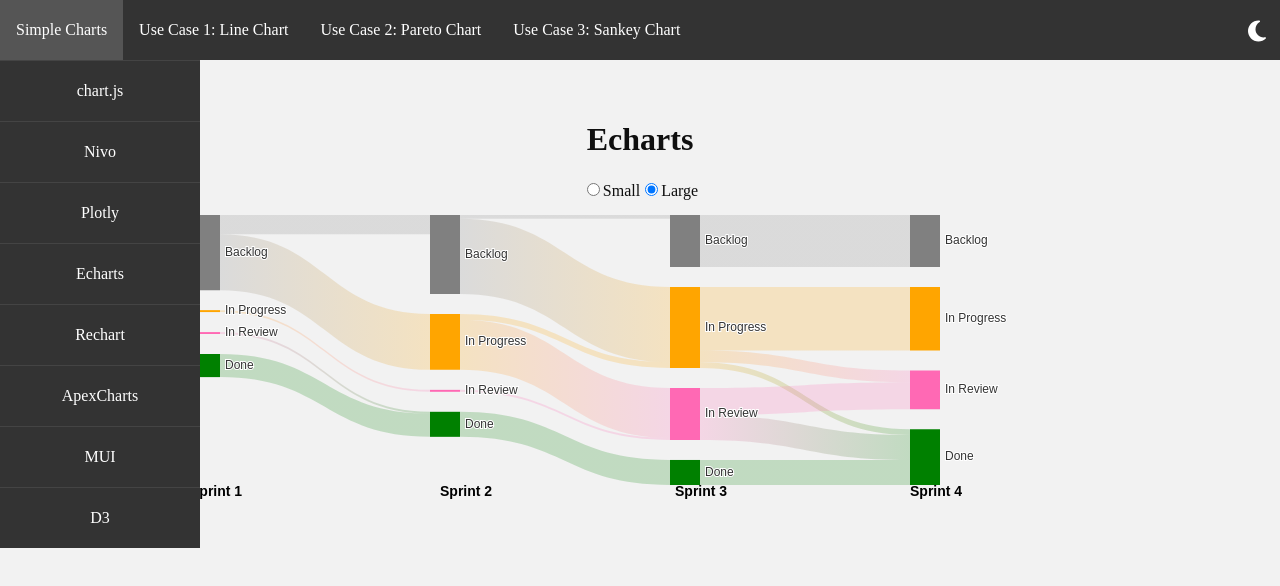
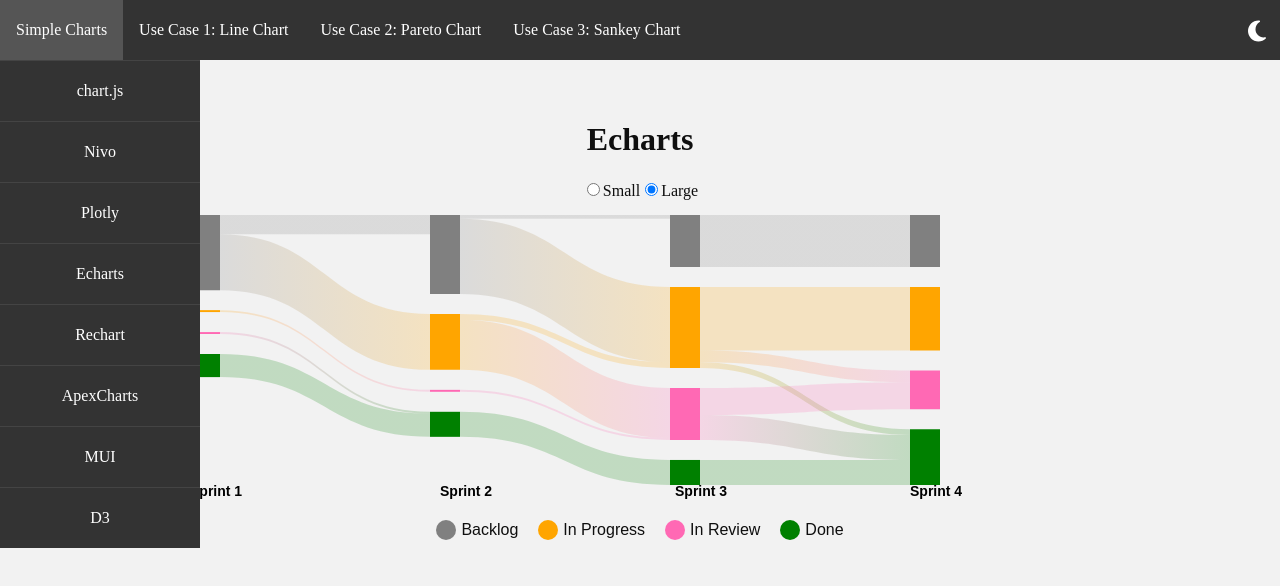
Before and after one commit to Deaniebean/data-viz-libraries, a React (Vite) app: page /echarts/sankey in a window 1280 px wide. Shown: the top 586 px of the page. Built offline with nearby package versions, Linux system fonts and the light colour scheme; what chartjs-chart-sankey, chartjs-plugin-datalabels would draw is missing.

Commit message:
all legends apart from chartjs not complete

```diff
--- a/src/charts/sankeyChart/ApexSankey.tsx
+++ b/src/charts/sankeyChart/ApexSankey.tsx
@@ -34,31 +34,26 @@ export const ApexSankeyChart = () => {
       });
 
       const data = {
-
         nodes: [
-        { id: "Q1 Backlog", title: "Q1 Backlog", color: "#80808080" },
-        { id: "Q1 In Progress", title: "In Progress", color: "#FFA50080" },
-        { id: "Q1 In Review", title: "Q1 In Review", color: "#FF69B480" },
-        { id: "Q1 Done", title: "Q1 Done", color: "#00800080"  },
-
-        { id: "Q2 Backlog", title: "Q2 Backlog", color: "#80808080" },
-        { id: "Q2 In Progress", title: "Q2 In Progress", color: "#FFA50080" },
-        { id: "Q2 In Review", title: "Q2 In Review", color: "#FF69B480" },
-        { id: "Q2 Done", title: "Q2 Done", color: "#00800080"  },
-
-        { id: "Q3 Backlog", title: "Q3 Backlog", color: "#80808080" },
-        { id: "Q3 In Progress", title: "Q3 In Progress", color: "#FFA50080" },
-        { id: "Q3 In Review", title: "Q3 In Review", color: "#FF69B480" },
-        { id: "Q3 Done", title: "Q3 Done", color: "#00800080"  },
-
-        { id: "Q4 Backlog", title: "Q4 Backlog", color: "#80808080" },
-        { id: "Q4 In Progress", title: "Q4 In Progress", color: "#FFA50080" },
-        { id: "Q4 In Review", title: "Q4 In Review", color: "#FF69B480" },
-        { id: "Q4 Done", title: "Q4 Done", color: "#00800080"  },
-
+          { id: "Q1 Backlog", title: "", color: "#80808080" },
+          { id: "Q1 In Progress", title: "", color: "#FFA50080" },
+          { id: "Q1 In Review", title: "", color: "#FF69B480" },
+          { id: "Q1 Done", title: "", color: "#00800080" },
+          { id: "Q2 Backlog", title: "", color: "#80808080" },
+          { id: "Q2 In Progress", title: "", color: "#FFA50080" },
+          { id: "Q2 In Review", title: "", color: "#FF69B480" },
+          { id: "Q2 Done", title: "", color: "#00800080" },
+          { id: "Q3 Backlog", title: "", color: "#80808080" },
+          { id: "Q3 In Progress", title: "", color: "#FFA50080" },
+          { id: "Q3 In Review", title: "", color: "#FF69B480" },
+          { id: "Q3 Done", title: "", color: "#00800080" },
+          { id: "Q4 Backlog", title: "", color: "#80808080" },
+          { id: "Q4 In Progress", title: "", color: "#FFA50080" },
+          { id: "Q4 In Review", title: "", color: "#FF69B480" },
+          { id: "Q4 Done", title: "", color: "#00800080" },
         ],
         edges: edges,
-      options : {
+        options: {
           nodeWidth: 30,
           fontFamily: "Arial, sans-serif",
           fontWeight: 600,
@@ -66,8 +61,8 @@ export const ApexSankeyChart = () => {
           fontColor: "#000",
           canvasStyle: "",
           spacing: 5,
-        width: '100%',
-        height: '#100%',
+          width: "100%",
+          height: "100%",
           enableTooltip: true,
           tooltipId: "sankey-tooltip",
           tooltipBorderColor: "#ccc",
@@ -75,15 +70,84 @@ export const ApexSankeyChart = () => {
           edgeOpacity: 0.7,
           edgeGradientFill: true,
         },
+        plotOptions: {
+          sankey: {
+            label: {
+              show: false, // Hides the labels
+            },
+          },
+        },
       };
+
+
+
 
     const sankey = new ApexSankey(chartRef.current, data.options);
     sankey.render(data);
   }, []);
 
+  // Custom Legend Component
+  const Legend = () => (
+    <div style={{ display: 'flex', justifyContent: 'center', marginTop: '20px' }}>
+
+      <div style={{ margin: '0 10px', display: 'flex', alignItems: 'center' }}>
+        <span
+          style={{
+            width: '20px',
+            height: '20px',
+            backgroundColor: "#808080", // Grey Backlog
+            borderRadius: '50%',
+            marginRight: '5px',
+          }}
+        />
+        <span  style={{fontFamily: 'Arial, sans-serif'}}>Backlog</span>
+      </div>
+
+      <div style={{ margin: '0 10px', display: 'flex', alignItems: 'center' }}>
+        <span
+          style={{
+            width: '20px',
+            height: '20px',
+            backgroundColor: "#FFA500" , // Yellow in Progress
+            borderRadius: '50%',
+            marginRight: '5px',
+          }}
+        />
+        <span  style={{fontFamily: 'Arial, sans-serif'}}>In Progress</span>
+      </div>
+
+      <div style={{ margin: '0 10px', display: 'flex', alignItems: 'center' }}>
+        <span
+          style={{
+            width: '20px',
+            height: '20px',
+            backgroundColor: "#FF69B4" , // Pink in Review
+            borderRadius: '50%',
+            marginRight: '5px',
+          }}
+        />
+        <span  style={{fontFamily: 'Arial, sans-serif'}}>In Review</span>
+      </div>
+
+      <div style={{ margin: '0 10px', display: 'flex', alignItems: 'center' }}>
+        <span
+          style={{
+            width: '20px',
+            height: '20px',
+            backgroundColor: "#008000",
+            borderRadius: '50%',
+            marginRight: '5px',
+          }}
+        />
+        <span style={{fontFamily: 'Arial, sans-serif'}}>Done</span>
+      </div>
+    </div>
+  );
+
   return(
     <ChartWrapper title="ApexCharts">
       <div ref={chartRef}/>;
+      <Legend/>
     </ChartWrapper>
   )
 };
--- a/src/charts/sankeyChart/ChartjsSankey.tsx
+++ b/src/charts/sankeyChart/ChartjsSankey.tsx
@@ -114,12 +114,70 @@ const data = {
     ],
   };
 
+    // Custom Legend Component
+    const Legend = () => (
+      <div style={{ display: 'flex', justifyContent: 'center', marginTop: '20px' }}>
+
+        <div style={{ margin: '0 10px', display: 'flex', alignItems: 'center' }}>
+          <span
+            style={{
+              width: '20px',
+              height: '20px',
+              backgroundColor: "#808080", // Grey Backlog
+              borderRadius: '50%',
+              marginRight: '5px',
+            }}
+          />
+          <span  style={{fontFamily: 'Arial, sans-serif'}}>Backlog</span>
+        </div>
+
+        <div style={{ margin: '0 10px', display: 'flex', alignItems: 'center' }}>
+          <span
+            style={{
+              width: '20px',
+              height: '20px',
+              backgroundColor: "#FFA500" , // Yellow in Progress
+              borderRadius: '50%',
+              marginRight: '5px',
+            }}
+          />
+          <span  style={{fontFamily: 'Arial, sans-serif'}}>In Progress</span>
+        </div>
+
+        <div style={{ margin: '0 10px', display: 'flex', alignItems: 'center' }}>
+          <span
+            style={{
+              width: '20px',
+              height: '20px',
+              backgroundColor: "#FF69B4" , // Pink in Review
+              borderRadius: '50%',
+              marginRight: '5px',
+            }}
+          />
+          <span  style={{fontFamily: 'Arial, sans-serif'}}>In Review</span>
+        </div>
+
+        <div style={{ margin: '0 10px', display: 'flex', alignItems: 'center' }}>
+          <span
+            style={{
+              width: '20px',
+              height: '20px',
+              backgroundColor: "#008000",
+              borderRadius: '50%',
+              marginRight: '5px',
+            }}
+          />
+          <span style={{fontFamily: 'Arial, sans-serif'}}>Done</span>
+        </div>
+      </div>
+    );
  export const ChartjsSankey = () => {
 
 
     return(
         <ChartWrapper title="chartjs">
           <SankeyChart data={data} />
+          <Legend/>
         </ChartWrapper>
     )
 }
--- a/src/charts/sankeyChart/EchartsSankey.tsx
+++ b/src/charts/sankeyChart/EchartsSankey.tsx
@@ -64,11 +64,14 @@ export const EchartsSankey = () => {
         nodeGap: 20,
         layoutIterations: 0,
         nodeAlign: "justify",
-        label: {
+       /* label: {
           show: true,
           formatter: function (params) {
-            return params.name.split("_")[1]; // Show only the status name
+            return params.name.split("_")[1];
           },
+        },*/
+        label: {
+          show:false,
         },
       },
     ],
@@ -116,9 +119,70 @@ export const EchartsSankey = () => {
     ],
   };
 
+
+  // Custom Legend Component
+  const Legend = () => (
+    <div style={{ display: 'flex', justifyContent: 'center', marginTop: '20px' }}>
+
+      <div style={{ margin: '0 10px', display: 'flex', alignItems: 'center' }}>
+        <span
+          style={{
+            width: '20px',
+            height: '20px',
+            backgroundColor: "#808080", // Grey Backlog
+            borderRadius: '50%',
+            marginRight: '5px',
+          }}
+        />
+        <span  style={{fontFamily: 'Arial, sans-serif'}}>Backlog</span>
+      </div>
+
+      <div style={{ margin: '0 10px', display: 'flex', alignItems: 'center' }}>
+        <span
+          style={{
+            width: '20px',
+            height: '20px',
+            backgroundColor: "#FFA500" , // Yellow in Progress
+            borderRadius: '50%',
+            marginRight: '5px',
+          }}
+        />
+        <span  style={{fontFamily: 'Arial, sans-serif'}}>In Progress</span>
+      </div>
+
+      <div style={{ margin: '0 10px', display: 'flex', alignItems: 'center' }}>
+        <span
+          style={{
+            width: '20px',
+            height: '20px',
+            backgroundColor: "#FF69B4" , // Pink in Review
+            borderRadius: '50%',
+            marginRight: '5px',
+          }}
+        />
+        <span  style={{fontFamily: 'Arial, sans-serif'}}>In Review</span>
+      </div>
+
+      <div style={{ margin: '0 10px', display: 'flex', alignItems: 'center' }}>
+        <span
+          style={{
+            width: '20px',
+            height: '20px',
+            backgroundColor: "#008000",
+            borderRadius: '50%',
+            marginRight: '5px',
+          }}
+        />
+        <span style={{fontFamily: 'Arial, sans-serif'}}>Done</span>
+      </div>
+    </div>
+  );
+
+
   return (
       <ChartWrapper title="Echarts">
         <ReactECharts option={options}  />
+        <Legend/>
       </ChartWrapper>
   );
 };
```
Lines whose indentation alone changed are shown as unchanged.
